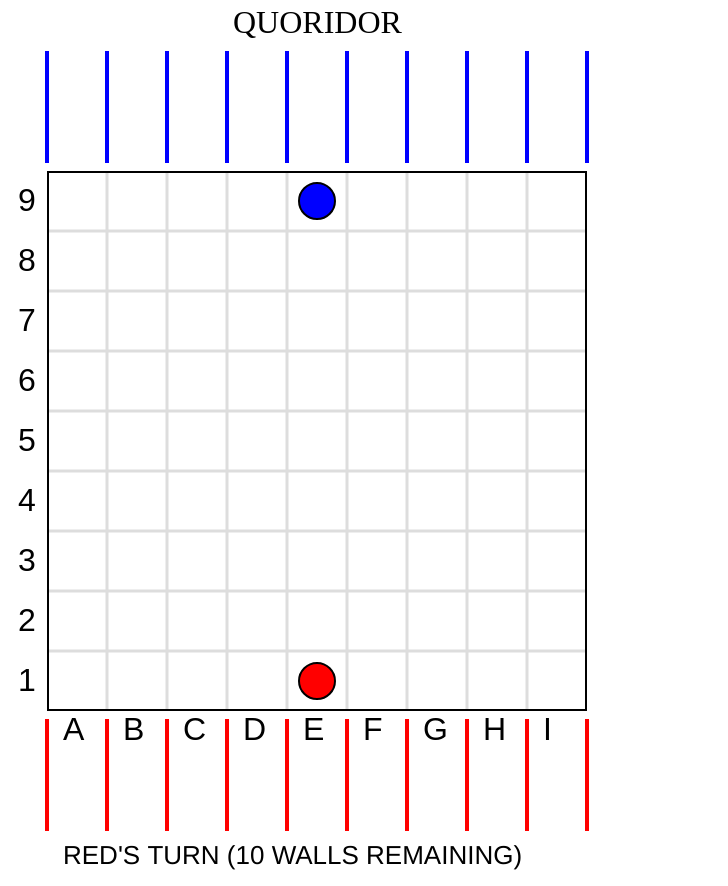
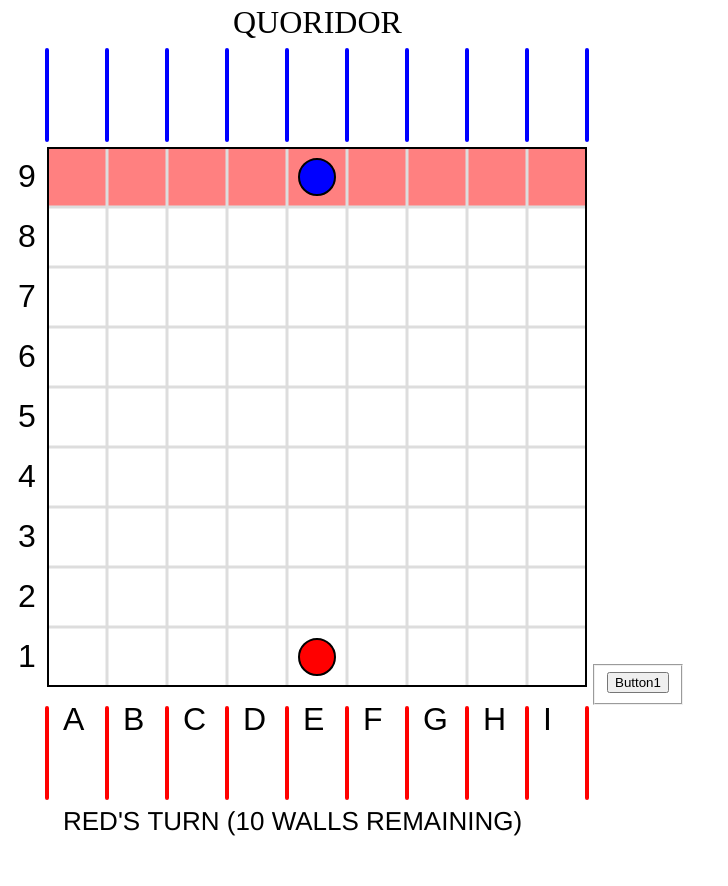
Before and after one commit to QuoridorOnline/quoridoronline.github.io, a plain HTML site: page index.html in a window 1280 px wide. Shown: the whole page, without its empty margins (0-728 px from the left). After the commit the page ends 852 px from the top, so only its background shows below. Drawn offline with Linux system fonts and the light colour scheme.

Commit message:
Starting work on button

```diff
--- a/index.html
+++ b/index.html
@@ -3,19 +3,24 @@
 <head>
     <meta charset="UTF-8" />
     <title>Quoridor</title>
-    <!--<link rel="stylesheet" href="src/style.css">-->
+    <link rel="stylesheet" href="src/style.css">
 </head>
 <body>
 
 <!-- Multiple canvases: http://html5.litten.com/using-multiple-html5-canvases-as-layers/ -->
-<div class="center-wrapper-parent">
+<!-- <div class="center-wrapper-parent"> -->
+<div>
     <div><canvas id="title-text"></canvas></div>
-    <div><canvas id="top-notation"></canvas></div>
-    <div class="canvas-wrapper">
+    <canvas id="top-notation"></canvas>
+    <!-- <div class="canvas-wrapper"> -->
+    <div>
         <canvas id="left-notation"></canvas>
         <canvas id="quoridor-board">Use a browser that supports HTML5 Canvas.</canvas>
+            <fieldset class="inline">
+                <button id="visit_return_button" type="submit">Button1</button>
+            </fieldset>
     </div>
-    <div><canvas id="bot-notation"></canvas></div>
+    <canvas id="bot-notation"></canvas>
     <div><canvas id="game-text"></canvas></div>
 </div>
 
--- a/src/main.js
+++ b/src/main.js
@@ -21,7 +21,7 @@ var GRIDLINE_WIDTH = 3;
 var GRIDLINE_COLOR = "#ddd";
 
 var WALL_STROKE_WIDTH = 4; // wall stroke width
-var WALL_PADDING = 4; // wall padding
+var WALL_PADDING = CELL_SIZE / 10; // wall padding
 
 // Javascript implementation of Enums. Could possibly use http://www.2ality.com/2016/01/enumify.html
 var UDLR = { UP: 'UP', DOWN: 'DOWN', LEFT: 'LEFT', RIGHT: 'RIGHT' };
@@ -42,7 +42,7 @@ titleTextContext.fillText("QUORIDOR", NOTATION_PADDING + CANVAS_WIDTH/2 - 80, TE
 // TOP SPACE FOR BLUE WALLS
 var topNotation = document.getElementById('top-notation');
 topNotation.width = 2 * NOTATION_PADDING + CANVAS_WIDTH;
-topNotation.height = 2 * CELL_SIZE;
+topNotation.height = 2 * CELL_SIZE - 4 * WALL_PADDING;
 var topContext = topNotation.getContext('2d');
 drawBluRemainingWalls(10);
 
@@ -57,7 +57,7 @@ for (var i=0; i < ROWS; i++) leftContext.fillText(9-i, 10, (i + 0.5) * CELL_SIZE
 // BOT SPACE FOR TEXT AND RED WALLS
 var botNotation = document.getElementById('bot-notation');
 botNotation.width = 2 * NOTATION_PADDING + CANVAS_WIDTH;
-botNotation.height = 2 * CELL_SIZE;
+botNotation.height = 2 * CELL_SIZE - 4 * WALL_PADDING;
 var botContext = botNotation.getContext('2d');
 drawRedRemainingWalls(10);
 
@@ -186,7 +186,7 @@ function drawGridLines () {
 
     context.stroke();
 }
-function clearAll (inX, inY) {context.clearRect(0 ,0, CANVAS_WIDTH, CANVAS_HEIGHT);}
+function clearAll (inX, inY) {context.clearRect(0, 0, CANVAS_WIDTH, CANVAS_HEIGHT);}
 function drawO (inX, inY, inPlayerColor, inIsHover) {
     // If we are hovering, draw a faded player token instead
     // default inIsHover = false
@@ -230,7 +230,7 @@ function drawWall (inX, inY, inPlayerColor, inDirection, inIsHover) {
         if (inPlayerColor === Player.RED) context.strokeStyle = "#ff9999";
         else if (inPlayerColor === Player.BLU) context.strokeStyle = "#9999ff";
     }
-    context.lineCap = 'butt';
+    context.lineCap = 'round';
     context.beginPath();
 
     if (inDirection === Direction.HORIZONTAL)
@@ -253,11 +253,28 @@ function drawWall (inX, inY, inPlayerColor, inDirection, inIsHover) {
     context.stroke();
 }
 function redrawAll () {
+    // We will destroy everything on the game board
     clearAll();
+
+    // Color the objective row the correct color
+    if (gameState.activePlayer === Player.RED) {
+        context.fillStyle = "#ff8080";
+        context.fillRect(0, 0, CANVAS_WIDTH, CELL_SIZE);
+    }
+    else {
+        context.fillStyle = "#8080ff";
+        context.fillRect(0, CANVAS_HEIGHT - CELL_SIZE, CANVAS_WIDTH, CELL_SIZE);
+    }
+
+
+    // Then we redraw all the grid lines
     drawGridLines();
+
+    // Draw all the players
     drawO(gameState.redX, gameState.redY, Player.RED);
     drawO(gameState.bluX, gameState.bluY, Player.BLU);
 
+    // Draw all the game walls
     for (var col=0; col<COLS-1; col++) {
         for (var row=0; row<ROWS-1; row++) {
             drawWall(col, row, gameState.horizontalWalls[col][row], Direction.HORIZONTAL);
@@ -271,15 +288,16 @@ function changeGameText(inString) {
 }
 function drawBluRemainingWalls(inWallsLeft) {
     topContext.clearRect(0 ,0, 2 * NOTATION_PADDING + CANVAS_WIDTH, 2 * CELL_SIZE);
+
     topContext.lineWidth = WALL_STROKE_WIDTH;
     topContext.strokeStyle = "blue";
-    topContext.lineCap = 'butt';
+    topContext.lineCap = "round";
 
     topContext.beginPath();
     for(var i=0; i < inWallsLeft; i++) {
         var x = NOTATION_PADDING + 4 + i * CELL_SIZE;
-        var y1 = WALL_PADDING;
-        var y2 = 2 * CELL_SIZE - WALL_PADDING;
+        var y1 = WALL_PADDING / 2;
+        var y2 = 2 * CELL_SIZE - 4.5 * WALL_PADDING;
         topContext.moveTo(x, y1);
         topContext.lineTo(x, y2);
     }
@@ -288,19 +306,20 @@ function drawBluRemainingWalls(inWallsLeft) {
 function drawRedRemainingWalls(inWallsLeft) {
     botContext.clearRect(0 ,0, 2 * NOTATION_PADDING + CANVAS_WIDTH, 2 * CELL_SIZE);
 
+    // Creating the bot latter notation
     botContext.font = "32px Arial";
     for (var i=0; i < ROWS; i++)
         botContext.fillText(String.fromCharCode(65+i), NOTATION_PADDING + (i + 0.5) * CELL_SIZE - 10, 25);
 
     botContext.lineWidth = WALL_STROKE_WIDTH;
     botContext.strokeStyle = "red";
-    botContext.lineCap = 'butt';
+    botContext.lineCap = "round";
 
     botContext.beginPath();
     for(var i=0; i < inWallsLeft; i++) {
         var x = NOTATION_PADDING + 4 + i * CELL_SIZE;
-        var y1 = WALL_PADDING;
-        var y2 = 2 * CELL_SIZE - WALL_PADDING;
+        var y1 = WALL_PADDING / 2;
+        var y2 = 2 * CELL_SIZE - 4.5 * WALL_PADDING;
         botContext.moveTo(x, y1);
         botContext.lineTo(x, y2);
     }
--- a/src/style.css
+++ b/src/style.css
@@ -1,15 +1,3 @@
-#quoridor-board {
-    display: block;
-    margin: 0 auto;
+fieldset.inline {
+    display: inline-block;
 }
-
-.canvas-wrapper {
-    position: absolute;
-    top: 50%;
-    transform: translateY(-50%);
-    width: 100%;
-}
-
-.canvas-wrapper-parent {
-    transform-style: preserve-3d;
-}
```
